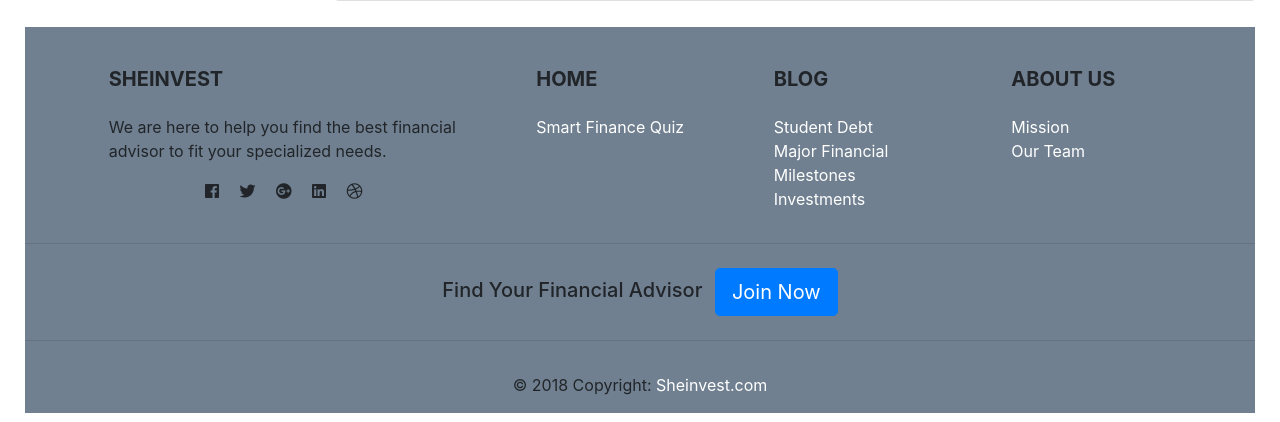
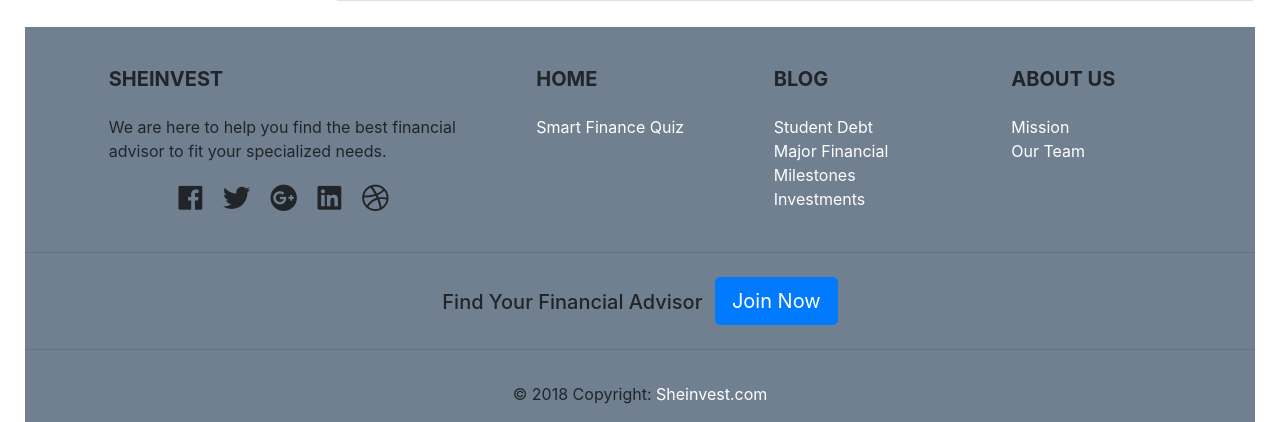
Before and after one commit to sprernasharma/SheInvest, a PHP site: the page made by Group Project/studentdebt.html in a window 1280 px wide. Shown: the part 1586-2008 px from the top of the page. Run offline with PHP 8.4, Linux system fonts and the light colour scheme; some libraries are stand-ins or nearby versions.

Commit message:
Update style.css
Added social media icon sizing css code

```diff
--- a/Group Project/style.css
+++ b/Group Project/style.css
@@ -53,6 +53,9 @@
         background-color:slategray;
       }
 
+   .list-inline-item {
+    font-size:170%;
+        }
 
 a {
     color: white;
```
